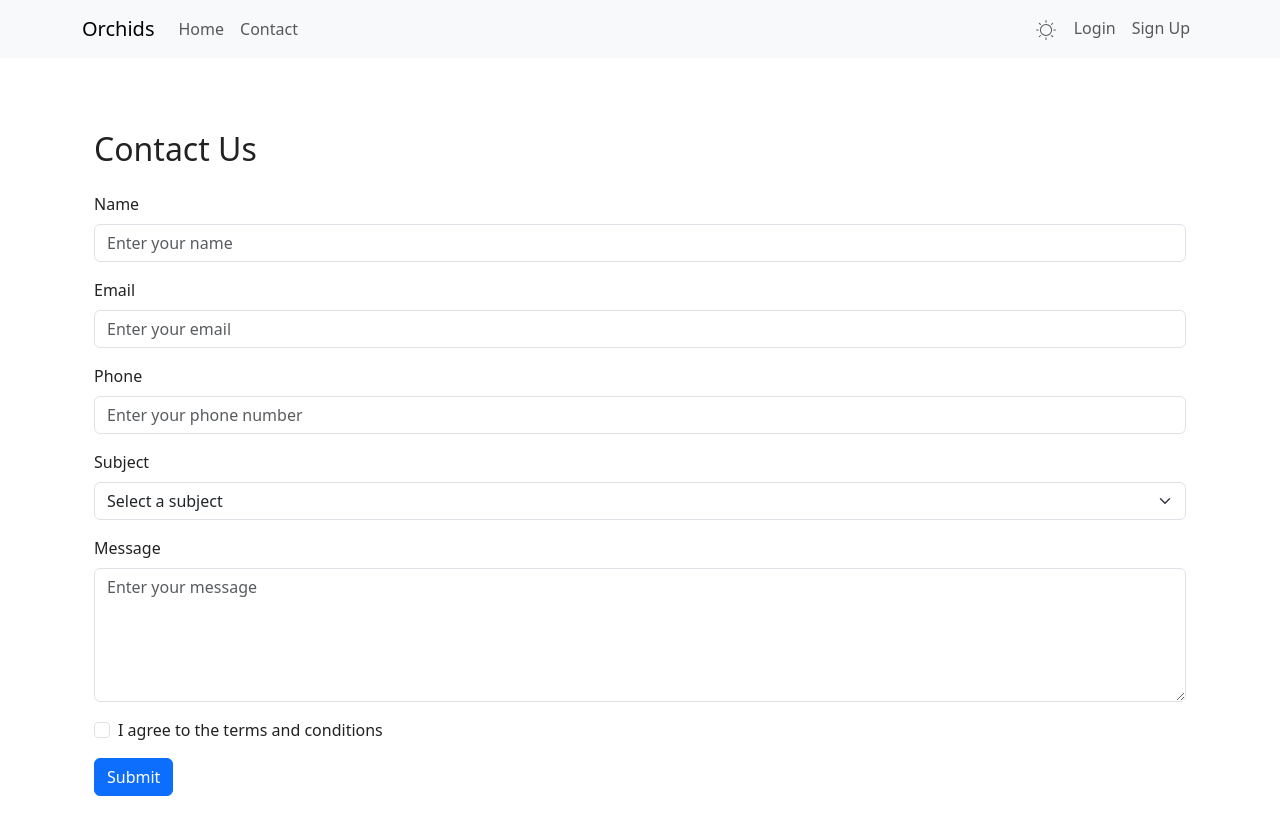
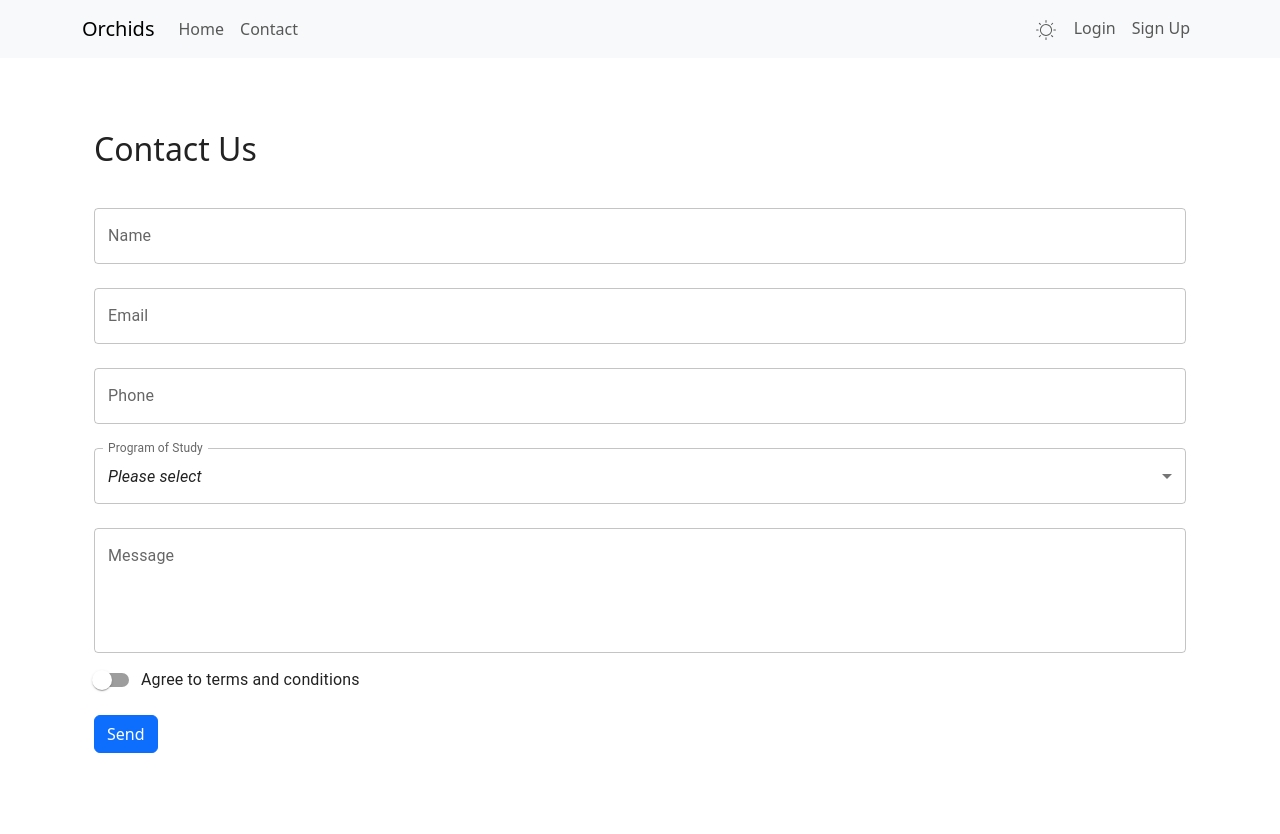
Before and after one commit to GemBlue071001/Lap-fer202, a React (Create React App) app: page /contact in a window 1280 px wide. Shown: the top 834 px of the page. After the commit the page ends 801 px from the top, so only its background shows below. Built offline with nearby package versions, Linux system fonts and the light colour scheme.

Commit message:
add validate - lab 4

```diff
--- a/package.json
+++ b/package.json
@@ -3,6 +3,10 @@
   "version": "0.1.0",
   "private": true,
   "dependencies": {
+    "@emotion/react": "^11.14.0",
+    "@emotion/styled": "^11.14.0",
+    "@mui/icons-material": "^7.1.1",
+    "@mui/material": "^7.1.1",
     "@testing-library/dom": "^10.4.0",
     "@testing-library/jest-dom": "^6.6.3",
     "@testing-library/react": "^16.3.0",
--- a/src/pages/ContactPage.tsx
+++ b/src/pages/ContactPage.tsx
@@ -1,145 +1,129 @@
-import { Formik, Form, Field, ErrorMessage } from 'formik';
+import { useFormik } from 'formik';
 import { Container, Button } from 'react-bootstrap';
 import { useTheme } from '../context/ThemeContext';
 import Layout from '../Layout/Layout';
+import { TextField, FormControl, InputLabel, Select, MenuItem, FormControlLabel, Switch, Typography } from '@mui/material';
+import * as Yup from 'yup';
 
 const ContactPage = () => {
     const { isLightTheme } = useTheme();
 
-    const initialValues = {
-        name: '',
-        email: '',
-        phone: '',
-        subject: '',
-        message: '',
-        agreeToTerms: false
-    };
+    const formik = useFormik({
+        initialValues: {
+            name: "",
+            email: "",
+            phone: "",
+            program: 0,
+            message: "",
+            agree: false
+        },
+        validationSchema: Yup.object({
+            name: Yup.string().required("Required.").min(2, "Must be 2 characters or more"),
+            email: Yup.string().required("Required.").email("Invalid email"),
+            phone: Yup.number().integer().typeError("Please enter a valid number"),
+            program: Yup.number().integer().typeError("Please select a program."),
+            message: Yup.string().required("Required.").min(10, "Must be 10 characters or more"),
+            agree: Yup.boolean().oneOf([true], "The terms and conditions must be accepted.")
+        }),
+        onSubmit: (values) => {
+            alert(JSON.stringify(values));
+        }
+    });
 
     return (
         <Layout>
             <Container className="py-5">
                 <h2 className={`mb-4 ${!isLightTheme && 'text-white'}`}>Contact Us</h2>
-                <Formik
-                    initialValues={initialValues}
-                    onSubmit={(values) => {
-                        console.log(values);
-                    }}
-                >
-                    {({ isSubmitting }) => (
-                        <Form>
-                            <div className="mb-3">
-                                <label
-                                    htmlFor="name"
-                                    className={`form-label ${!isLightTheme && 'text-white'}`}
-                                >
-                                    Name
-                                </label>
-                                <Field
-                                    type="text"
-                                    name="name"
-                                    className={`form-control ${!isLightTheme ? 'bg-dark text-white' : ''}`}
-                                    placeholder="Enter your name"
-                                />
-                                <ErrorMessage name="name" component="div" className="text-danger" />
-                            </div>
+                <form onSubmit={formik.handleSubmit}>
+                    <TextField
+                        label="Name"
+                        name="name"
+                        value={formik.values.name}
+                        onChange={formik.handleChange}
+                        fullWidth
+                        margin="normal"
+                        className={`${!isLightTheme ? 'bg-dark text-white' : ''}`}
+                    />
+                    {formik.errors.name && (<Typography variant="caption" color="error">{formik.errors.name}</Typography>)}
 
-                            <div className="mb-3">
-                                <label
-                                    htmlFor="email"
-                                    className={`form-label ${!isLightTheme && 'text-white'}`}
-                                >
-                                    Email
-                                </label>
-                                <Field
-                                    type="email"
-                                    name="email"
-                                    className={`form-control ${!isLightTheme ? 'bg-dark text-white' : ''}`}
-                                    placeholder="Enter your email"
-                                />
-                                <ErrorMessage name="email" component="div" className="text-danger" />
-                            </div>
+                    <TextField
+                        label="Email"
+                        name="email"
+                        value={formik.values.email}
+                        onChange={formik.handleChange}
+                        fullWidth
+                        margin="normal"
+                        className={`${!isLightTheme ? 'bg-dark text-white' : ''}`}
+                    />
+                    {formik.errors.email && (<Typography variant="caption" color="error">{formik.errors.email}</Typography>)}
 
-                            <div className="mb-3">
-                                <label
-                                    htmlFor="phone"
-                                    className={`form-label ${!isLightTheme && 'text-white'}`}
-                                >
-                                    Phone
-                                </label>
-                                <Field
-                                    type="tel"
-                                    name="phone"
-                                    className={`form-control ${!isLightTheme ? 'bg-dark text-white' : ''}`}
-                                    placeholder="Enter your phone number"
-                                />
-                                <ErrorMessage name="phone" component="div" className="text-danger" />
-                            </div>
+                    <TextField
+                        label="Phone"
+                        name="phone"
+                        value={formik.values.phone}
+                        onChange={formik.handleChange}
+                        fullWidth
+                        margin="normal"
+                        className={`${!isLightTheme ? 'bg-dark text-white' : ''}`}
+                    />
+                    {formik.errors.phone && (<Typography variant="caption" color="error">{formik.errors.phone}</Typography>)}
 
-                            <div className="mb-3">
-                                <label
-                                    htmlFor="subject"
-                                    className={`form-label ${!isLightTheme && 'text-white'}`}
-                                >
-                                    Subject
-                                </label>
-                                <Field
-                                    as="select"
-                                    name="subject"
-                                    className={`form-select ${!isLightTheme ? 'bg-dark text-white' : ''}`}
-                                >
-                                    <option value="">Select a subject</option>
-                                    <option value="general">General Inquiry</option>
-                                    <option value="support">Support</option>
-                                    <option value="business">Business</option>
-                                    <option value="other">Other</option>
-                                </Field>
-                                <ErrorMessage name="subject" component="div" className="text-danger" />
-                            </div>
+                    <FormControl fullWidth margin="normal">
+                        <InputLabel id="program-label">Program of Study</InputLabel>
+                        <Select
+                            labelId="program-label"
+                            label="Program of Study"
+                            name="program"
+                            value={formik.values.program}
+                            onChange={formik.handleChange}
+                            className={`${!isLightTheme ? 'bg-dark text-white' : ''}`}
+                        >
+                            <MenuItem value={0}><em>Please select</em></MenuItem>
+                            <MenuItem value={1}>Software Engineering</MenuItem>
+                            <MenuItem value={2}>Information System</MenuItem>
+                            <MenuItem value={3}>Information Assurance</MenuItem>
+                            <MenuItem value={4}>Internet of Things</MenuItem>
+                            <MenuItem value={5}>Artificial Intelligence</MenuItem>
+                            <MenuItem value={6}>Digital Art & Design</MenuItem>
+                        </Select>
+                        {formik.errors.program && (<Typography variant="caption" color="error">{formik.errors.program}</Typography>)}
+                    </FormControl>
 
-                            <div className="mb-3">
-                                <label
-                                    htmlFor="message"
-                                    className={`form-label ${!isLightTheme && 'text-white'}`}
-                                >
-                                    Message
-                                </label>
-                                <Field
-                                    as="textarea"
-                                    name="message"
-                                    className={`form-control ${!isLightTheme ? 'bg-dark text-white' : ''}`}
-                                    rows={5}
-                                    placeholder="Enter your message"
-                                />
-                                <ErrorMessage name="message" component="div" className="text-danger" />
-                            </div>
+                    <TextField
+                        label="Message"
+                        name="message"
+                        value={formik.values.message}
+                        onChange={formik.handleChange}
+                        multiline
+                        rows={4}
+                        fullWidth
+                        margin="normal"
+                        className={`${!isLightTheme ? 'bg-dark text-white' : ''}`}
+                    />
+                    {formik.errors.message && (<Typography variant="caption" color="error">{formik.errors.message}</Typography>)}
 
-                            <div className="mb-3">
-                                <div className="form-check">
-                                    <Field
-                                        type="checkbox"
-                                        name="agreeToTerms"
-                                        className="form-check-input"
-                                    />
-                                    <label
-                                        className={`form-check-label ${!isLightTheme && 'text-white'}`}
-                                        htmlFor="agreeToTerms"
-                                    >
-                                        I agree to the terms and conditions
-                                    </label>
-                                </div>
-                                <ErrorMessage name="agreeToTerms" component="div" className="text-danger" />
-                            </div>
+                    <FormControlLabel
+                        control={
+                            <Switch
+                                name="agree"
+                                checked={formik.values.agree}
+                                onChange={formik.handleChange}
+                            />
+                        }
+                        label="Agree to terms and conditions"
+                        className={`${!isLightTheme ? 'text-white' : ''}`}
+                    />
+                    {formik.errors.agree && (<Typography variant="caption" color="error">{formik.errors.agree}</Typography>)}
 
-                            <Button
-                                type="submit"
-                                variant={isLightTheme ? 'primary' : 'light'}
-                                disabled={isSubmitting}
-                            >
-                                Submit
-                            </Button>
-                        </Form>
-                    )}
-                </Formik>
+                    <div className="mt-3">
+                        <Button
+                            type="submit"
+                            variant={isLightTheme ? 'primary' : 'light'}
+                        >
+                            Send
+                        </Button>
+                    </div>
+                </form>
             </Container>
         </Layout>
     );
```
Also changed, not shown: 1 other file (tests, documents, lock files or other folders).
